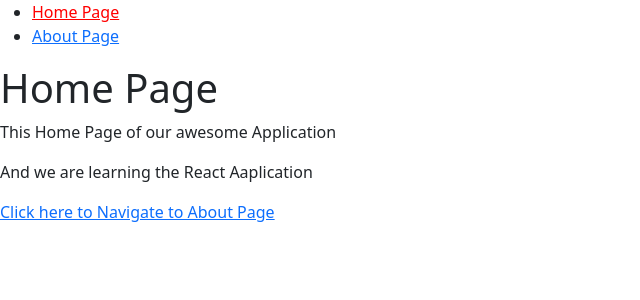
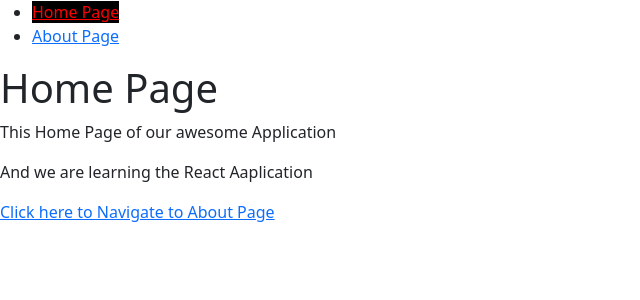
Before and after one commit to margub9363/React_Learning_from_Youtube, a React (Create React App) app in the folder blog/: page / in a window 1280 px wide. Shown: the top 300 px of the page, without its empty margins (0-640 px from the left). Built offline with nearby package versions, Linux system fonts and the light colour scheme.

Commit message:
Display for Active Link

```diff
--- a/blog/src/App.css
+++ b/blog/src/App.css
@@ -5,6 +5,11 @@
 .App-logo {
   height: 40vmin;
   pointer-events: none;
+}
+
+.active {
+  color: skyblue;
+  background-color: black;
 }
 
 @media (prefers-reduced-motion: no-preference) {
```
